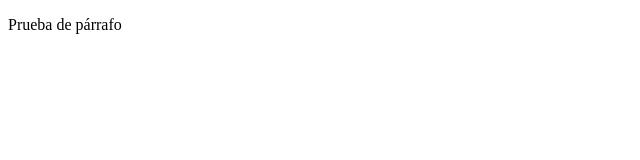
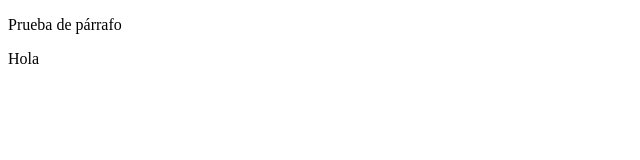
Before and after one commit to rakso-14/mi-proyecto, a plain HTML site: page pruebas2.html in a window 1280 px wide. Shown: the full height of the page, 0-640 px from the left. Drawn offline with Linux system fonts and the light colour scheme.

Commit message:
Cambios desde github en pruebas 2.html desde develop

```diff
--- a/pruebas2.html
+++ b/pruebas2.html
@@ -8,5 +8,6 @@
 <body>
     <p>Prueba de
         párrafo</p>
+    <p>Hola</p>
 </body>
 </html>
```
